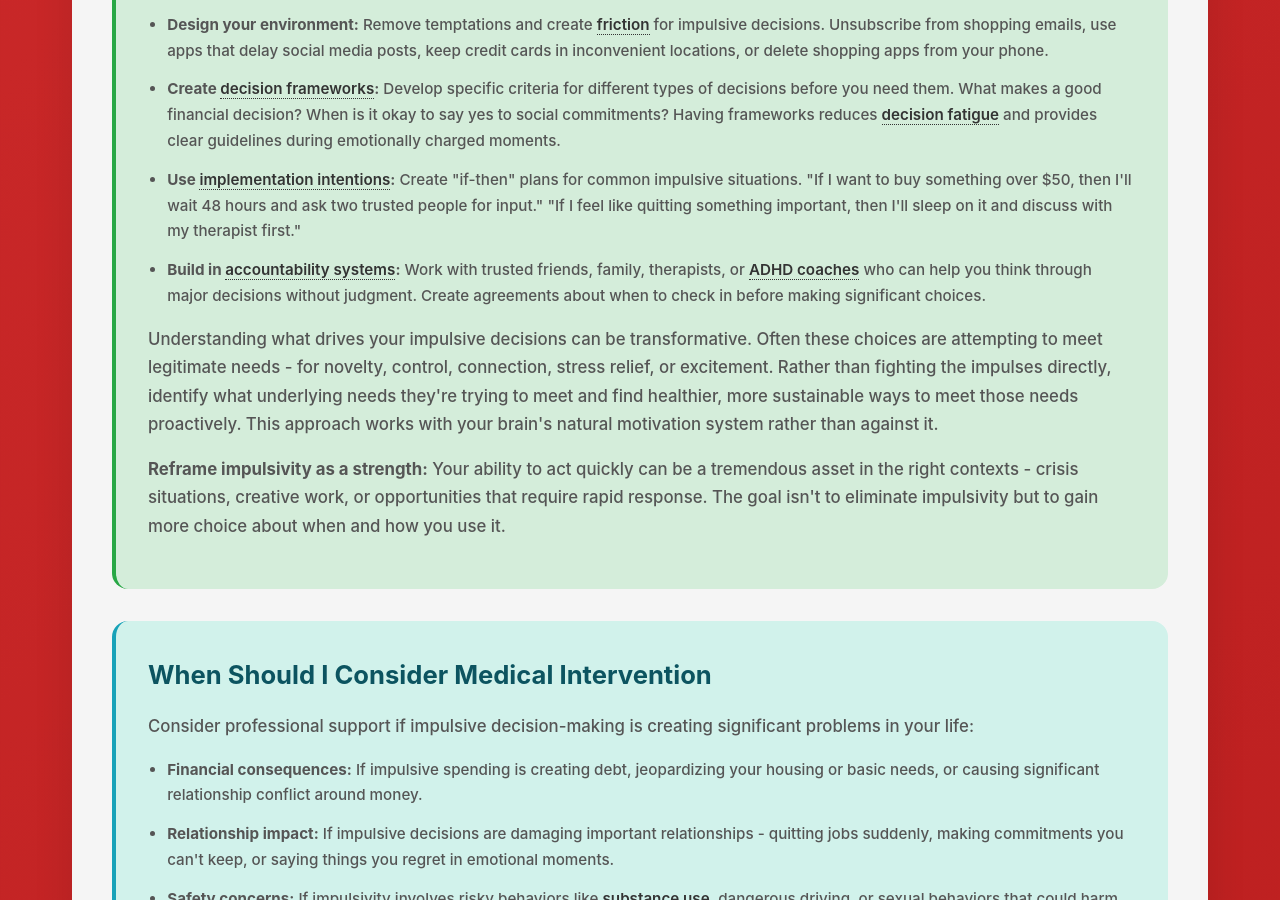
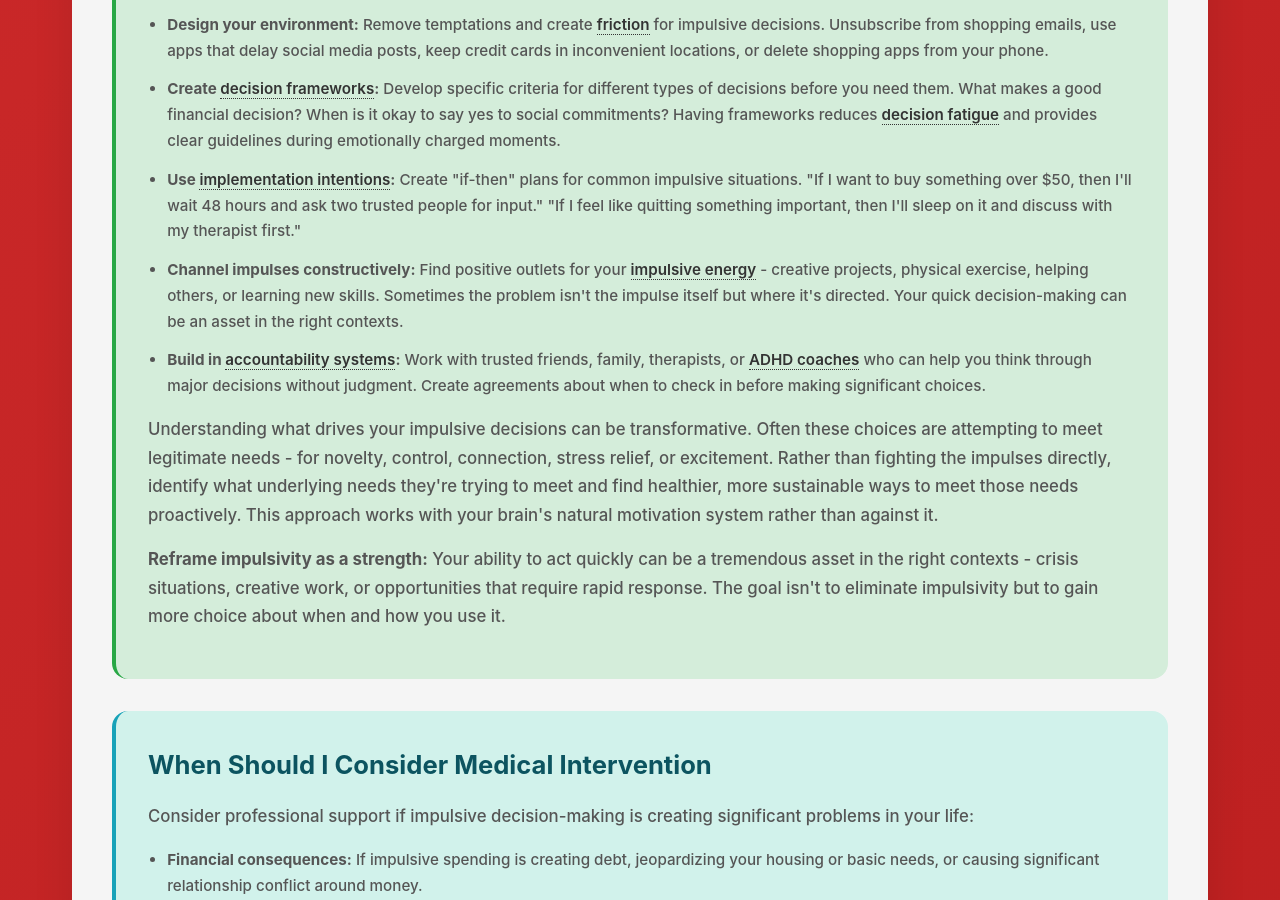
Before and after one commit to neurodivergent-survival-guide/neurodivergent-survival-guide, a Jekyll site: the page built from struggles/impulsive-decision-making.html, in a window 1280 px wide and 900 px high, scrolled down 2981 px. Built offline with Jekyll 4.4.1, drawn with Linux system fonts in a browser that asks for light colours.

Commit message:
Update impulsive-decision-making.html

```diff
--- a/struggles/impulsive-decision-making.html
+++ b/struggles/impulsive-decision-making.html
@@ -91,6 +91,7 @@ search_terms: ["act without thinking first", "regret decisions immediately", "ca
             <li><strong>Design your environment:</strong> Remove temptations and create <a class="jargon">friction<span class="tooltip">Intentional obstacles that slow down impulsive actions to create space for better decisions</span></a> for impulsive decisions. Unsubscribe from shopping emails, use apps that delay social media posts, keep credit cards in inconvenient locations, or delete shopping apps from your phone.</li>
             <li><strong>Create <a class="jargon">decision frameworks<span class="tooltip">Pre-established criteria and processes for making choices that reduce reliance on in-the-moment judgment</span></a>:</strong> Develop specific criteria for different types of decisions before you need them. What makes a good financial decision? When is it okay to say yes to social commitments? Having frameworks reduces <a class="jargon">decision fatigue<span class="tooltip">Mental exhaustion from making too many choices, which can lead to either avoiding decisions or making increasingly impulsive ones</span></a> and provides clear guidelines during emotionally charged moments.</li>
             <li><strong>Use <a class="jargon">implementation intentions<span class="tooltip">If-then plans that specify what you'll do in specific situations, reducing the need for in-the-moment decision-making</span></a>:</strong> Create "if-then" plans for common impulsive situations. "If I want to buy something over $50, then I'll wait 48 hours and ask two trusted people for input." "If I feel like quitting something important, then I'll sleep on it and discuss with my therapist first."</li>
+            <li><strong>Channel impulses constructively:</strong> Find positive outlets for your <a class="jargon">impulsive energy<span class="tooltip">The drive for immediate action that can be redirected toward beneficial activities</span></a> - creative projects, physical exercise, helping others, or learning new skills. Sometimes the problem isn't the impulse itself but where it's directed. Your quick decision-making can be an asset in the right contexts.</li>
             <li><strong>Build in <a class="jargon">accountability systems<span class="tooltip">External structures or people that help you stick to your intended decision-making process</span></a>:</strong> Work with trusted friends, family, therapists, or <a class="jargon">ADHD coaches<span class="tooltip">Professionals who specialize in helping people with ADHD develop practical life management skills</span></a> who can help you think through major decisions without judgment. Create agreements about when to check in before making significant choices.</li>
         </ul>
 
```
